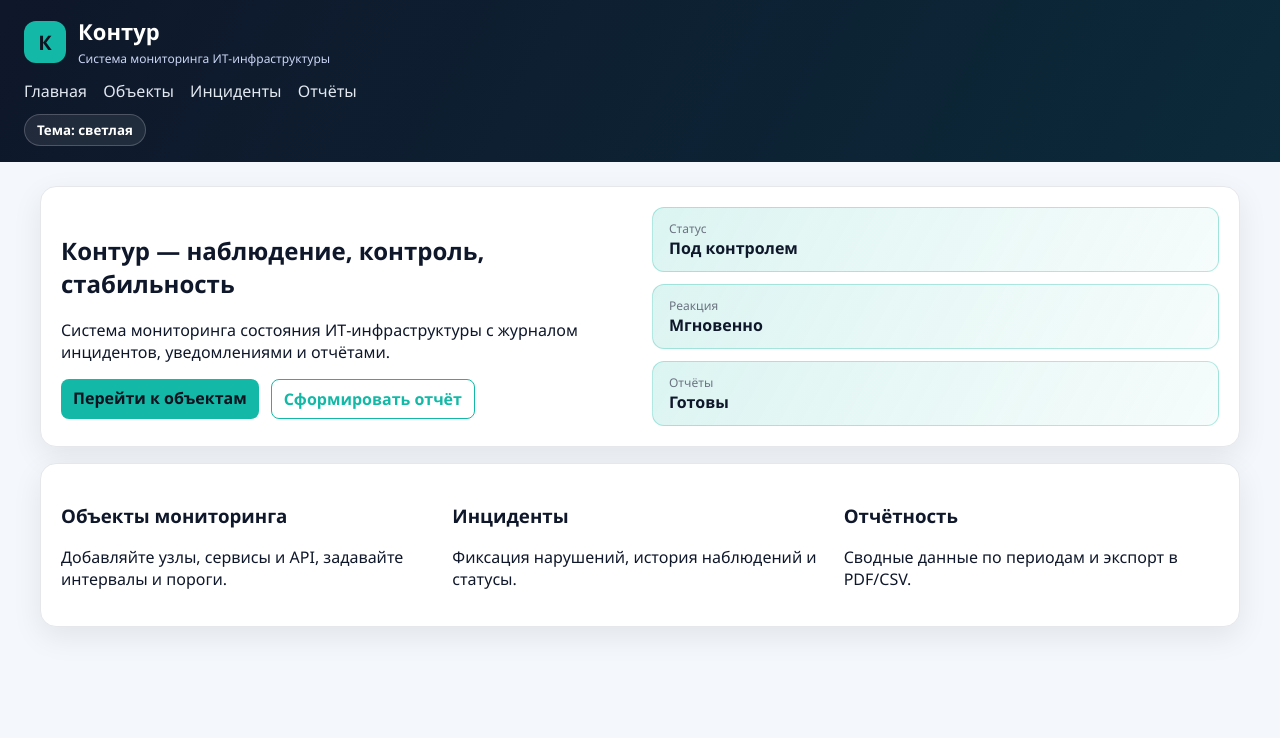
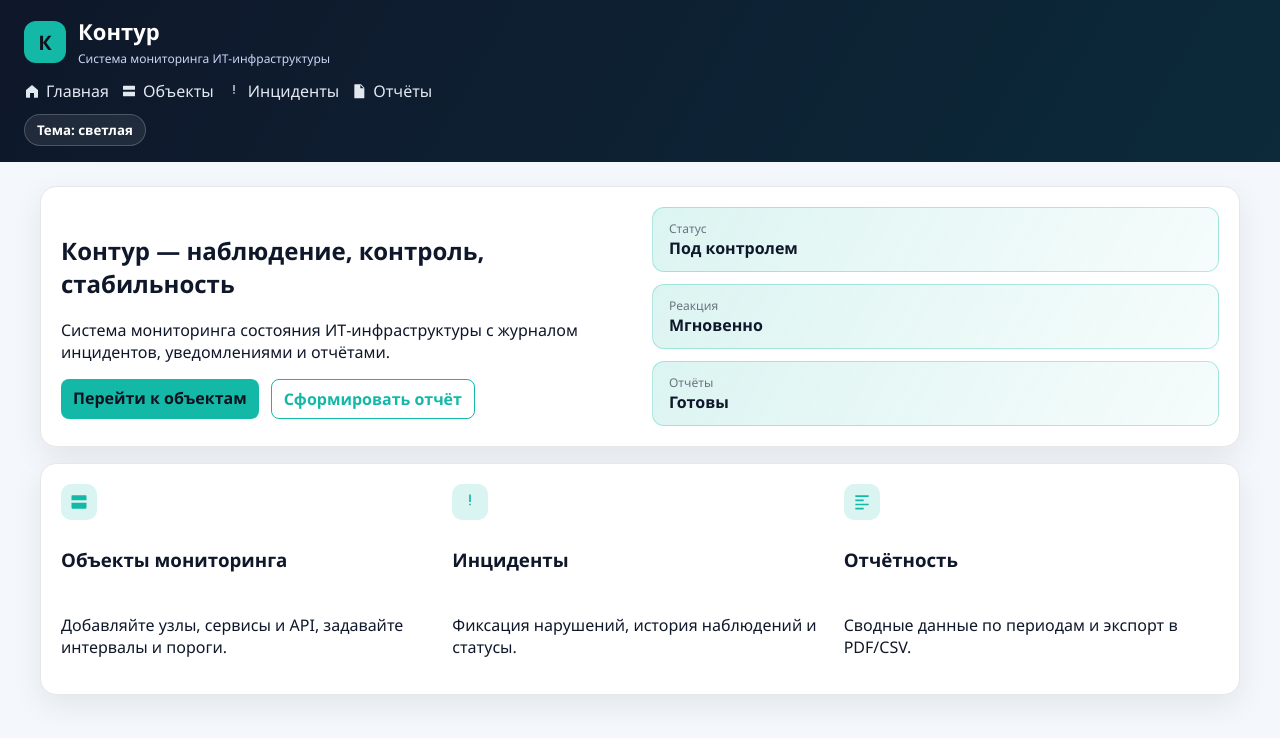
Before and after one commit to KimoPWNZ/monitoring_the_state_of_it_infrastructure, a FastAPI app: page / in a window 1280 px wide. Shown: the top 738 px of the page. Run offline with FastAPI, Linux system fonts and the light colour scheme.

Commit message:
Add navigation and feature icons

```diff
--- a/app/static/style.css
+++ b/app/static/style.css
@@ -63,11 +63,25 @@ header {
   font-size: 12px;
 }
 
+nav {
+  display: flex;
+  flex-wrap: wrap;
+  gap: 12px;
+}
+
 nav a {
   color: #e2e8f0;
-  margin-right: 12px;
   text-decoration: none;
   font-weight: 500;
+  display: inline-flex;
+  align-items: center;
+  gap: 6px;
+}
+
+nav a svg {
+  width: 16px;
+  height: 16px;
+  fill: currentColor;
 }
 
 nav a:hover {
@@ -134,6 +148,26 @@ main {
   display: grid;
   grid-template-columns: repeat(auto-fit, minmax(220px, 1fr));
   gap: 16px;
+}
+
+.feature {
+  display: grid;
+  gap: 8px;
+}
+
+.feature-icon {
+  width: 36px;
+  height: 36px;
+  border-radius: 10px;
+  background: rgba(20, 184, 166, 0.16);
+  display: grid;
+  place-items: center;
+}
+
+.feature-icon svg {
+  width: 20px;
+  height: 20px;
+  fill: var(--accent);
 }
 
 .form {
--- a/app/templates/base.html
+++ b/app/templates/base.html
@@ -15,10 +15,22 @@
       </div>
     </div>
     <nav>
-      <a href="/">Главная</a>
-      <a href="/objects">Объекты</a>
-      <a href="/incidents">Инциденты</a>
-      <a href="/reports">Отчёты</a>
+      <a href="/">
+        <svg viewBox="0 0 24 24" aria-hidden="true"><path d="M3 10.5 12 3l9 7.5V21a1 1 0 0 1-1 1h-5v-7H9v7H4a1 1 0 0 1-1-1z"/></svg>
+        Главная
+      </a>
+      <a href="/objects">
+        <svg viewBox="0 0 24 24" aria-hidden="true"><path d="M4 4h16a1 1 0 0 1 1 1v5H3V5a1 1 0 0 1 1-1Zm-1 9h18v6a1 1 0 0 1-1 1H4a1 1 0 0 1-1-1z"/></svg>
+        Объекты
+      </a>
+      <a href="/incidents">
+        <svg viewBox="0 0 24 24" aria-hidden="true"><path d="M11 3h2v9h-2zm0 11h2v2h-2z"/></svg>
+        Инциденты
+      </a>
+      <a href="/reports">
+        <svg viewBox="0 0 24 24" aria-hidden="true"><path d="M6 2h9l5 5v15a1 1 0 0 1-1 1H6a1 1 0 0 1-1-1V3a1 1 0 0 1 1-1Zm8 1v5h5"/></svg>
+        Отчёты
+      </a>
     </nav>
     <button id="themeToggle" class="theme-toggle" type="button">Тема: светлая</button>
   </header>
--- a/app/templates/index.html
+++ b/app/templates/index.html
@@ -26,15 +26,24 @@
 </section>
 
 <section class="card grid">
-  <div>
+  <div class="feature">
+    <div class="feature-icon">
+      <svg viewBox="0 0 24 24" aria-hidden="true"><path d="M4 4h16a1 1 0 0 1 1 1v5H3V5a1 1 0 0 1 1-1Zm-1 9h18v6a1 1 0 0 1-1 1H4a1 1 0 0 1-1-1z"/></svg>
+    </div>
     <h3>Объекты мониторинга</h3>
     <p>Добавляйте узлы, сервисы и API, задавайте интервалы и пороги.</p>
   </div>
-  <div>
+  <div class="feature">
+    <div class="feature-icon">
+      <svg viewBox="0 0 24 24" aria-hidden="true"><path d="M11 3h2v9h-2zm0 11h2v2h-2z"/></svg>
+    </div>
     <h3>Инциденты</h3>
     <p>Фиксация нарушений, история наблюдений и статусы.</p>
   </div>
-  <div>
+  <div class="feature">
+    <div class="feature-icon">
+      <svg viewBox="0 0 24 24" aria-hidden="true"><path d="M4 4h16v2H4zM4 9h10v2H4zM4 14h16v2H4zM4 19h10v2H4z"/></svg>
+    </div>
     <h3>Отчётность</h3>
     <p>Сводные данные по периодам и экспорт в PDF/CSV.</p>
   </div>
```
